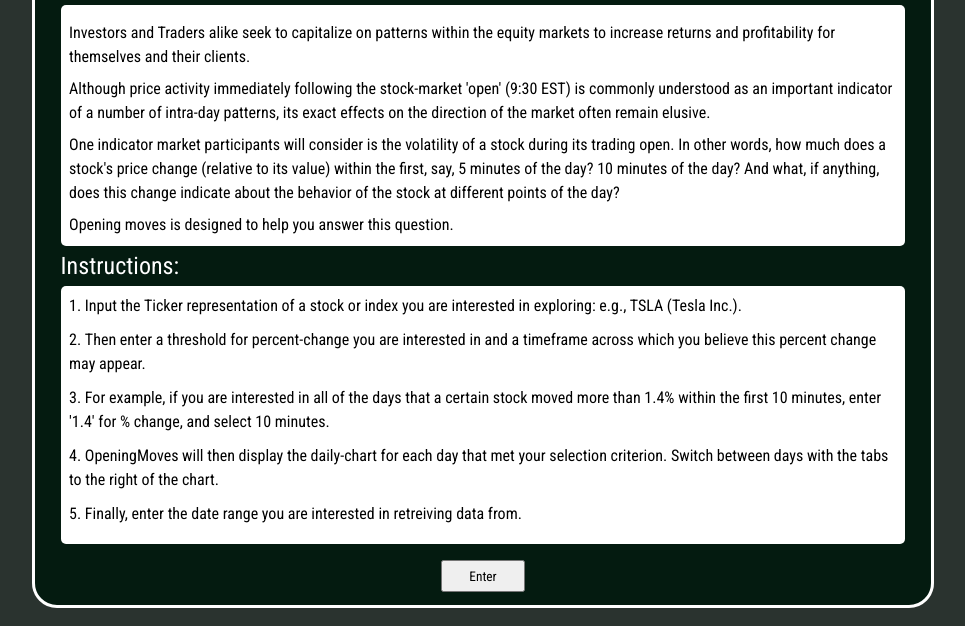
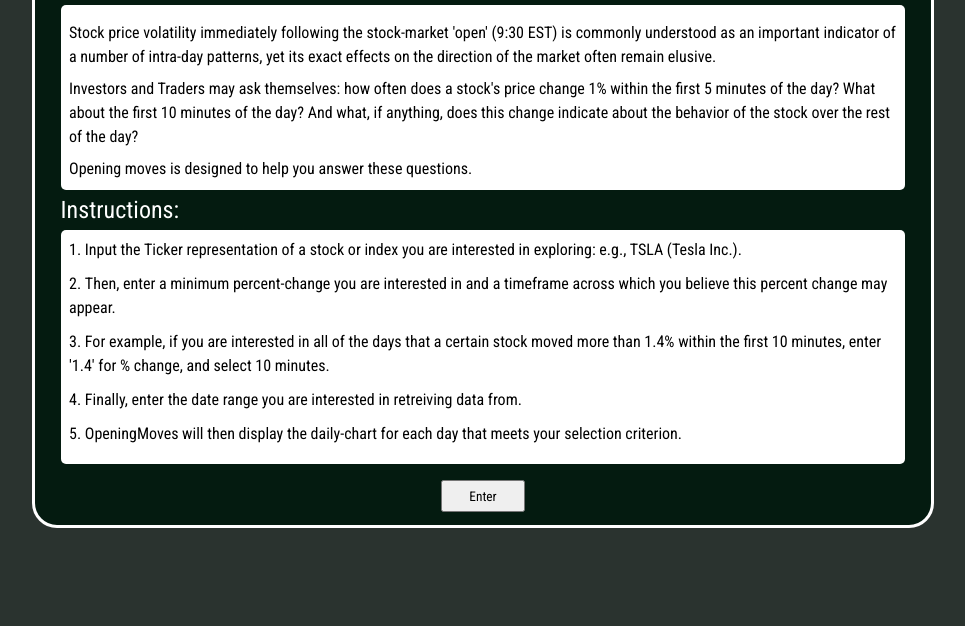
Before and after one commit to jhnegbrt/OpeningMoves, a website built with webpack: page public/index.html in a window 1280 px wide. Shown: the part 174-800 px from the top of the page, without its empty margins (160-1125 px from the left). Built offline with nearby package versions, Linux system fonts and the light colour scheme; files whose address does not match are found by name.

Commit message:
changes copy for instructions page

```diff
--- a/public/index.html
+++ b/public/index.html
@@ -18,21 +18,26 @@
         <h3 class="subheading"><i>Investor & Trading Research</i></h3>
         <h3 class="caption">Motivation:</h3>
         <div class="motivation-section">
-          <p>Investors and Traders alike seek to capitalize on patterns within the equity markets to increase returns and profitability for themselves and their clients.</p>
-          <p>Although price activity immediately following the stock-market 'open' (9:30 EST) is commonly understood as an important indicator of a number of intra-day patterns, its exact effects on the direction of the market often remain elusive.</p>
-          <p>One indicator market participants will consider is the volatility of a stock during its trading open. In other words, how much does a stock's price change (relative to its value) within
-            the first, say, 5 minutes of the day? 10 minutes of the day? And what, if anything, does this change indicate about the behavior of the stock at different points of the day?
+          <!-- <p>Investors and Traders alike seek to capitalize on patterns within the equity markets to increase returns and profitability for themselves and their clients.</p> -->
+          <p>Stock price volatility immediately following the stock-market 'open' (9:30 EST) is commonly understood as an important
+             indicator of a number of intra-day patterns, yet its exact effects on the direction of the market often remain
+             elusive.</p>
+          <p>Investors and Traders may ask themselves: how often does a stock's price change 1% within the first 5 minutes of
+            the day? What about the first 10 minutes of the day? And what, if anything, does this change indicate about the behavior of the stock
+            over the rest of the day?
           </p>
-          <p>Opening moves is designed to help you answer this question.</p>
+          <p>Opening moves is designed to help you answer these questions.</p>
         </div>
         <p class="caption">Instructions:</p>
         <div class="instructions-section">
           <ol>
             <li>Input the Ticker representation of a stock or index you are interested in exploring: e.g., TSLA (Tesla Inc.).</li>
-            <li>Then enter a threshold for percent-change you are interested in and a timeframe across which you believe this percent change may appear.</li>
-            <li>For example, if you are interested in all of the days that a certain stock moved more than 1.4% within the first 10 minutes, enter '1.4' for % change, and select 10 minutes.</li>
-            <li>OpeningMoves will then display the daily-chart for each day that met your selection criterion. Switch between days with the tabs to the right of the chart.</li>
+            <li>Then, enter a minimum percent-change you are interested in and a timeframe across which you believe this
+              percent change may appear.</li>
+            <li>For example, if you are interested in all of the days that a certain stock moved more than 1.4% within the first
+               10 minutes, enter '1.4' for % change, and select 10 minutes.</li>
             <li>Finally, enter the date range you are interested in retreiving data from.</li>
+            <li>OpeningMoves will then display the daily-chart for each day that meets your selection criterion.</li>
           </ol>
         </div>
         <button id="enter-button">Enter</button>
```
